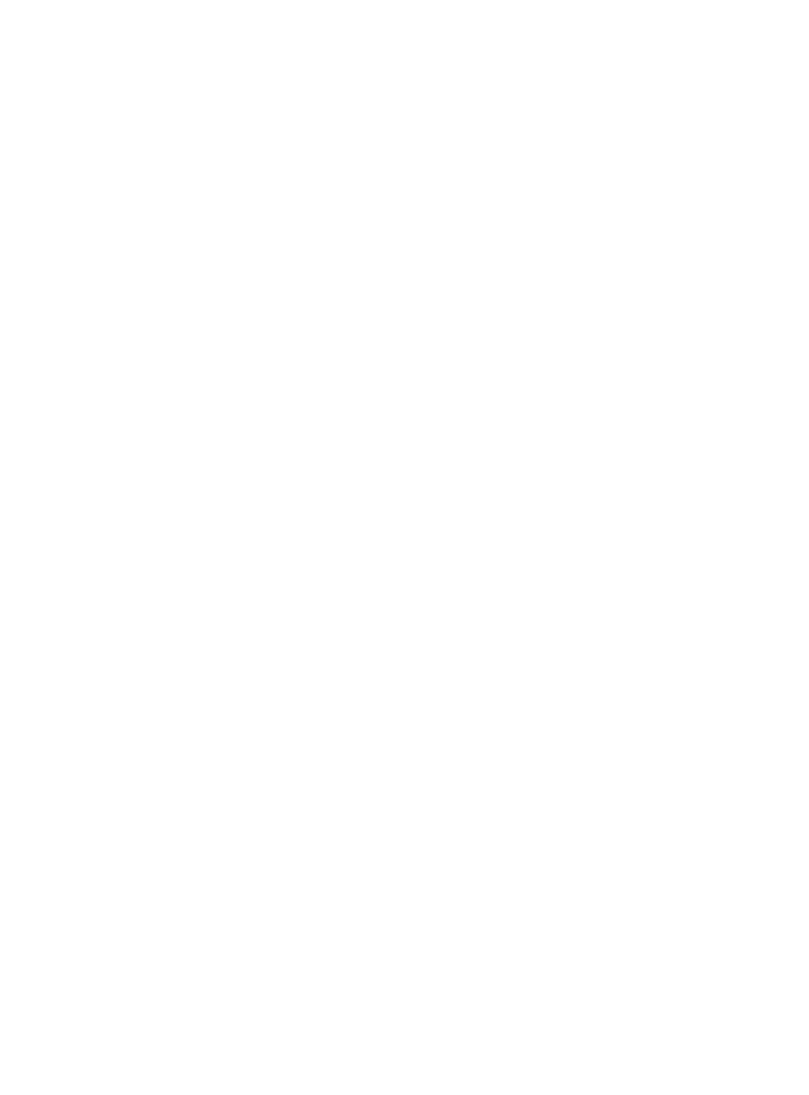
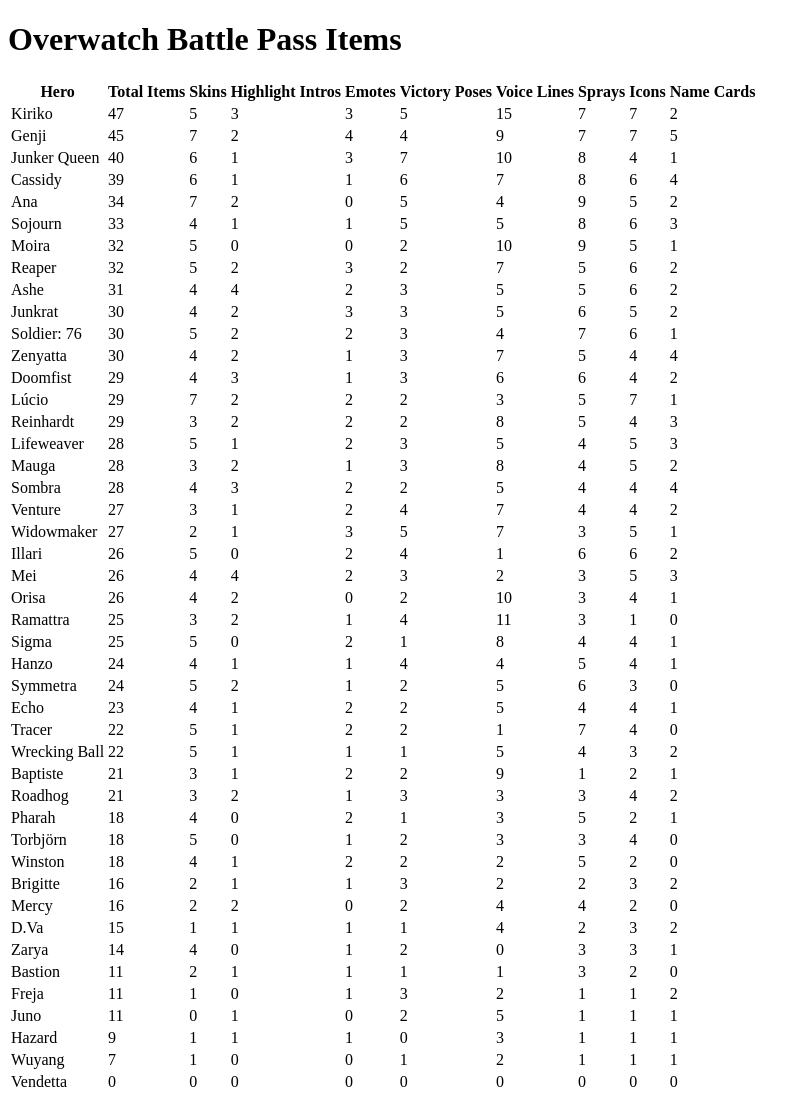
Before and after one commit to Akash-Brar/overwatch-bp, a plain HTML site: page index.html in a window 1280 px wide. Shown: the whole page, without its empty margins (0-809 px from the left). Before the commit the page ends 800 px from the top, so only its background shows below. Drawn offline with Linux system fonts and the light colour scheme.

Commit message:
populate json file into html table

```diff
--- a/index.html
+++ b/index.html
@@ -7,6 +7,10 @@
     <link rel="stylesheet" href="styles.css">
 </head>
 <body>
+    <h1>Overwatch Battle Pass Items</h1>
+
+    <table id="items-table">
+    </table>
     <script src="script.js"></script>
 </body>
 </html>
--- a/script.js
+++ b/script.js
@@ -0,0 +1,117 @@
+const table = document.getElementById('items-table');
+
+async function loadJsonData() {
+    const response = await fetch('bpData.json');
+    const data = await response.json();
+
+    // Now pass the data object to populateTable
+    populateTable(data);
+}
+
+function populateTable(data) {
+    // Get all hero names
+    const heroes = Object.keys(data);
+
+    // Sort heroes by total items (descending), then by name
+    heroes.sort((heroA, heroB) => {
+        const totalItemsA = data[heroA]?.totalItems || 0;
+        const totalItemsB = data[heroB]?.totalItems || 0;
+
+        // First sort by totalItems (descending)
+        if (totalItemsA !== totalItemsB) {
+            return totalItemsB - totalItemsA;
+        }
+
+        // Then by hero name
+        return heroA.localeCompare(heroB);
+    });
+
+    // Create table header
+    const thead = document.createElement('thead');
+    thead.innerHTML = `
+        <tr>
+            <th>Hero</th>
+            <th>Total Items</th>
+            <th>Skins</th>
+            <th>Highlight Intros</th>
+            <th>Emotes</th>
+            <th>Victory Poses</th>
+            <th>Voice Lines</th>
+            <th>Sprays</th>
+            <th>Icons</th>
+            <th>Name Cards</th>
+        </tr>
+    `;
+    table.appendChild(thead);
+
+    // Create table body
+    const tbody = document.createElement('tbody');
+
+    // Add a row for each hero
+    heroes.forEach(heroName => {
+        const heroData = data[heroName];
+        const tr = document.createElement('tr');
+
+        // Hero name cell
+        const heroCell = document.createElement('td');
+        heroCell.className = 'hero-cell';
+        heroCell.textContent = heroName;
+
+        // Total items cell
+        const totalItemsCell = document.createElement('td');
+        totalItemsCell.className = 'total-items-cell';
+        totalItemsCell.textContent = heroData.totalItems || 0;
+
+        // Skin count cell
+        const skinsCell = document.createElement('td');
+        skinsCell.textContent = heroData.total_Skin || 0;
+
+        // Highlight Intros cell
+        const highlightIntrosCell = document.createElement('td');
+        highlightIntrosCell.textContent = heroData['total_Highlight Intro'] || 0;
+
+        // Emotes cell
+        const emotesCell = document.createElement('td');
+        emotesCell.textContent = heroData.total_Emote || 0;
+
+        // Victory Poses cell
+        const victoryPosesCell = document.createElement('td');
+        victoryPosesCell.textContent = heroData['total_Victory Pose'] || 0;
+
+        // Voice Lines cell
+        const voiceLinesCell = document.createElement('td');
+        voiceLinesCell.textContent = heroData['total_Voice Line'] || 0;
+
+        // Sprays cell
+        const spraysCell = document.createElement('td');
+        spraysCell.textContent = heroData.total_Spray || 0;
+
+        // Icons cell (Player Icons)
+        const iconsCell = document.createElement('td');
+        iconsCell.textContent = heroData['total_Player Icon'] || 0;
+
+        // Name Cards cell
+        const nameCardsCell = document.createElement('td');
+        nameCardsCell.textContent = heroData['total_Name Card'] || 0;
+
+        // Append all cells to the row
+        tr.appendChild(heroCell);
+        tr.appendChild(totalItemsCell);
+        tr.appendChild(skinsCell);
+        tr.appendChild(highlightIntrosCell);
+        tr.appendChild(emotesCell);
+        tr.appendChild(victoryPosesCell);
+        tr.appendChild(voiceLinesCell);
+        tr.appendChild(spraysCell);
+        tr.appendChild(iconsCell);
+        tr.appendChild(nameCardsCell);
+
+        // Append row to tbody
+        tbody.appendChild(tr);
+    });
+
+    // Append tbody to table
+    table.appendChild(tbody);
+}
+
+document.addEventListener('DOMContentLoaded', loadJsonData);
```
